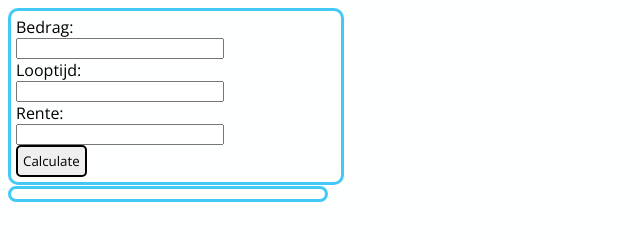
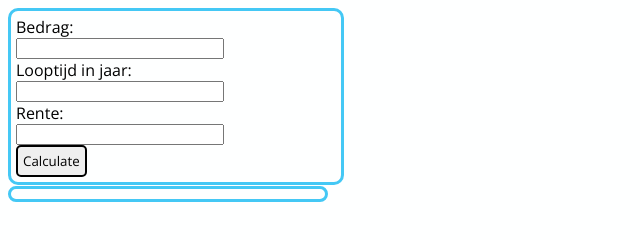
Before and after one commit to howest-gp-wfa/oe-H07-Programmastructuren_Functies-Hypotheek-start, a plain HTML site: page index.html in a window 1280 px wide. Shown: the full height of the page, 0-640 px from the left. Drawn offline with nearby package versions, Linux system fonts and the light colour scheme.

Commit message:
Add change index.html

```diff
--- a/index.html
+++ b/index.html
@@ -16,7 +16,7 @@
 <div id="formulier" class="form">
   <label for="txtBedrag">Bedrag:</label>
   <input type="text" id="txtBedrag">
-  <label for="txtLooptijd">Looptijd:</label>
+  <label for="txtLooptijd">Looptijd in jaar:</label>
   <input type="text" id="txtLooptijd">
   <label for="txtRente">Rente:</label>
   <input type="text" id="txtRente">
```
